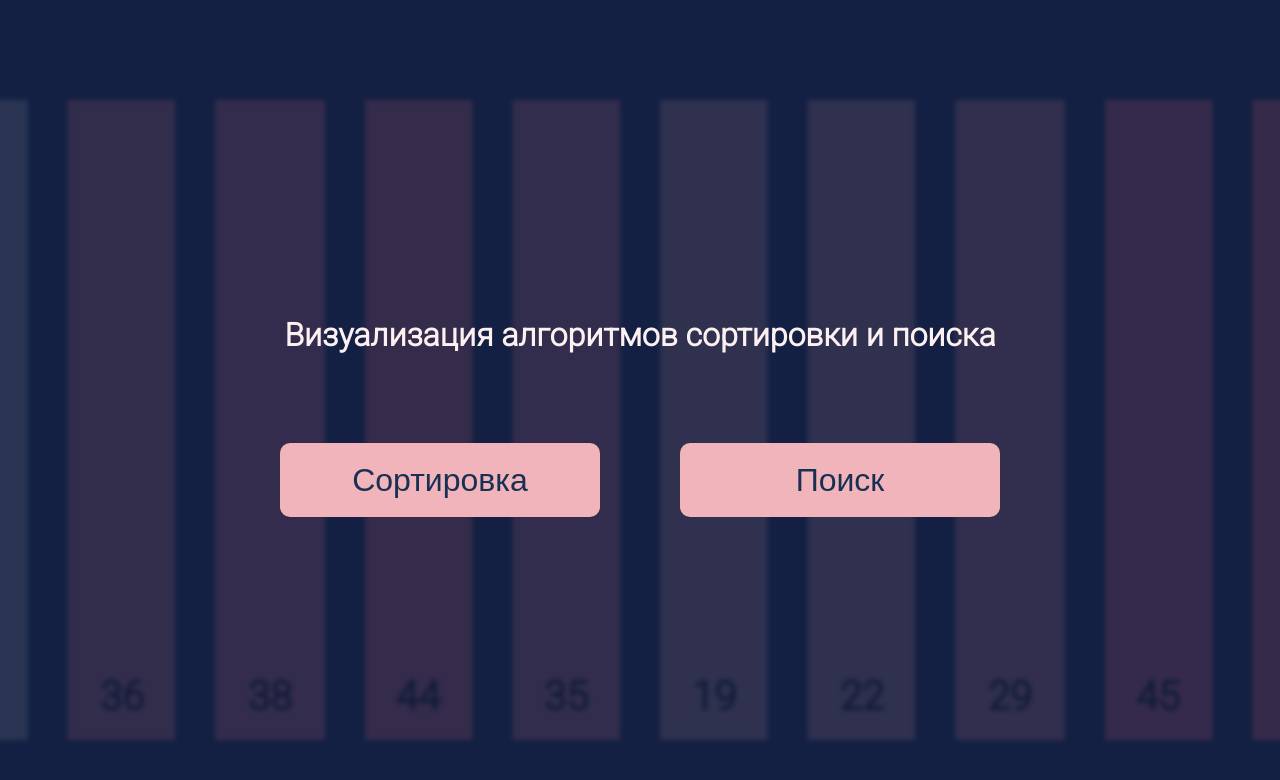
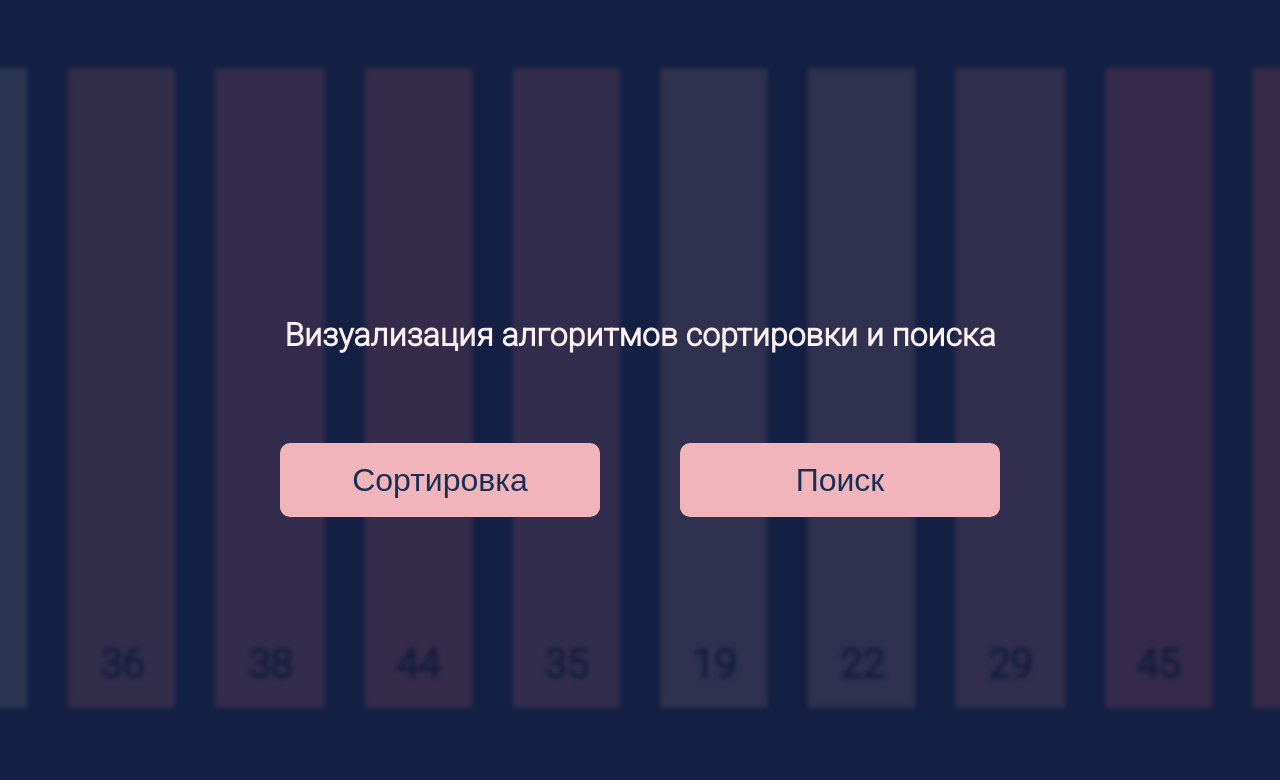
Before and after one commit to invbeans/algorythms-app, a React (Create React App) app: page / in a window 1280 px wide. Shown: the top 780 px of the page. Built offline with nearby package versions, Linux system fonts and the light colour scheme.

Commit message:
micro change

```diff
--- a/src/components/main-page/BackgroundComponent.css
+++ b/src/components/main-page/BackgroundComponent.css
@@ -11,6 +11,7 @@
     position: absolute;
     height: 30vh;
     margin: auto;
+    margin-top: -4em;
     display: flex;
     gap: 1em;
     transform: scale(2.5);
```
